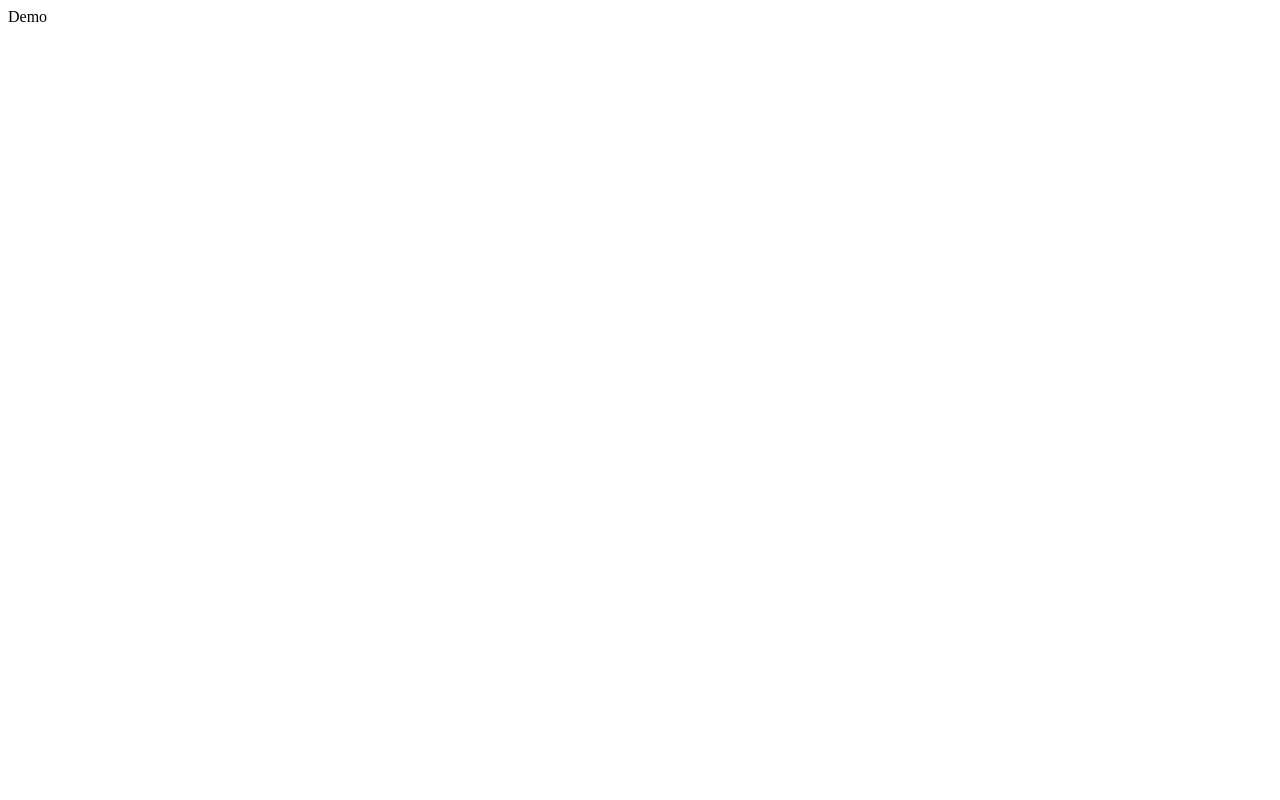
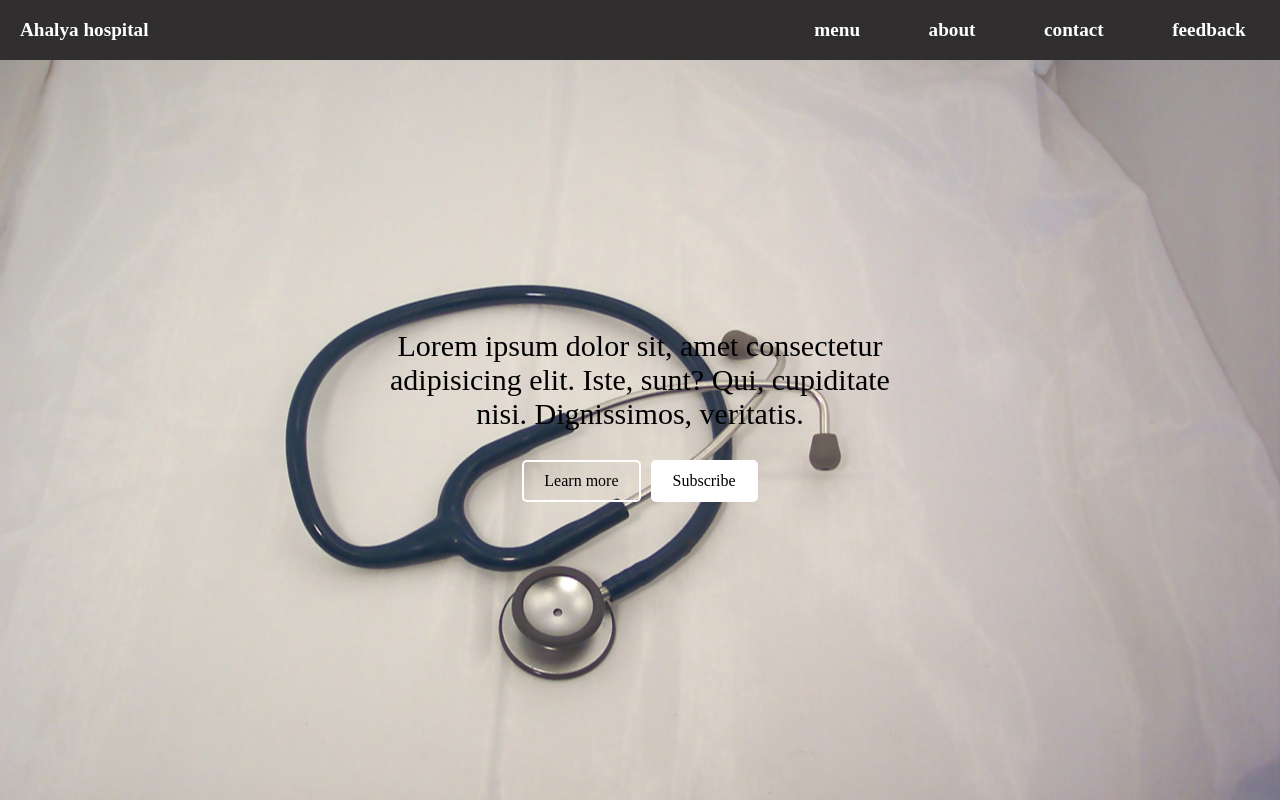
Before and after one commit to jobin247/hospital-site-clone, a plain HTML site: page index.html in a window 1280 px wide. Drawn offline with Linux system fonts and the light colour scheme.

Commit message:
feat - homepage

```diff
--- /dev/null
+++ b/index.css
@@ -0,0 +1,84 @@
+body {
+  margin: 0%;
+}
+
+#header {
+  display: flex;
+  align-items: center;
+  justify-content: space-between;
+  background-color: rgb(48, 46, 46);
+  height: 60px;
+}
+#header1 {
+  display: flex;
+  align-items: center;
+  justify-content: left;
+  height: 30px;
+  width: 140px;
+  padding-left: 20px;
+  cursor: pointer;
+  font-size: larger;
+  font-weight: 800;
+  color: white;
+}
+#header2 {
+  display: flex;
+  align-items: center;
+  justify-content: space-around;
+  height: 30px;
+  width: 500px;
+  font-size: larger;
+  font-weight: 800;
+  color: white;
+  margin: 0%;
+}
+.menus {
+  cursor: pointer;
+}
+
+#one {
+  display: flex;
+  flex-direction: column;
+  justify-content: center;
+  align-items: center;
+  background-image: url("./images/stethoscope.jpg");
+  background-repeat: no-repeat;
+  background-size: auto;
+  height: calc(100vh - 60px);
+  width: 100%;
+  background-size: cover;
+  background-position: center;
+  position: relative;
+}
+
+#c1 {
+  display: flex;
+  justify-content: center;
+  align-items: center;
+  height: auto;
+  width: 500px;
+  text-align: center;
+  font-size:30px;
+}
+#c2 {
+  display: flex;
+  justify-content: center;
+  align-items: center;
+  height: 100px;
+  width: 300px;
+}
+#b1 {
+  width: fit-content;
+  padding: 10px 20px;
+  margin-right: 10px;
+  border: 2px solid white;
+  border-radius: 5px;
+  /* color: white; */
+}
+#b2 {
+    width: fit-content;
+    padding: 10px 20px;
+    background-color: white;
+    border: 2px solid white;
+    border-radius: 5px;
+}
--- a/index.html
+++ b/index.html
@@ -1,12 +1,28 @@
 <!DOCTYPE html>
 <html lang="en">
-<head>
-    <meta charset="UTF-8">
-    <meta http-equiv="X-UA-Compatible" content="IE=edge">
-    <meta name="viewport" content="width=device-width, initial-scale=1.0">
-    <title>Hospital Demo</title>
-</head>
-<body>
-    Demo
-</body>
+  <head>
+    <title>Ahalya hospital</title>
+    <link rel="stylesheet" href="index.css" />
+  </head>
+  <body>
+    <div id="header">
+      <div id="header1">Ahalya hospital</div>
+      <div id="header2">
+        <div class="menus">menu</div>
+        <div class="menus">about</div>
+        <div class="menus">contact</div>
+        <div class="menus">feedback</div>
+      </div>
+    </div>
+    <div id="one">
+      <div id="c1">
+        Lorem ipsum dolor sit, amet consectetur adipisicing elit. Iste, sunt?
+        Qui, cupiditate nisi. Dignissimos, veritatis.
+      </div>
+      <div id="c2">
+        <div id="b1">Learn more</div>
+        <div id="b2">Subscribe</div>
+      </div>
+    </div>
+  </body>
 </html>
```
Also changed, not shown: menu.html (added, +13 -0 lines), images/stethoscope.jpg (added), 1 other file.
